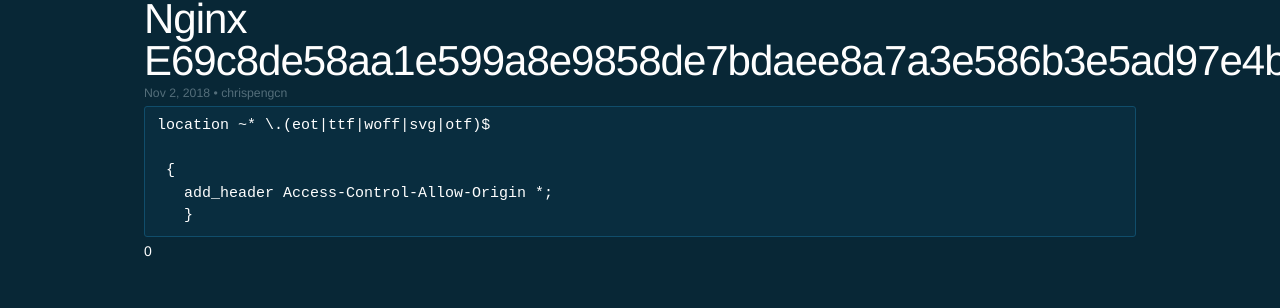
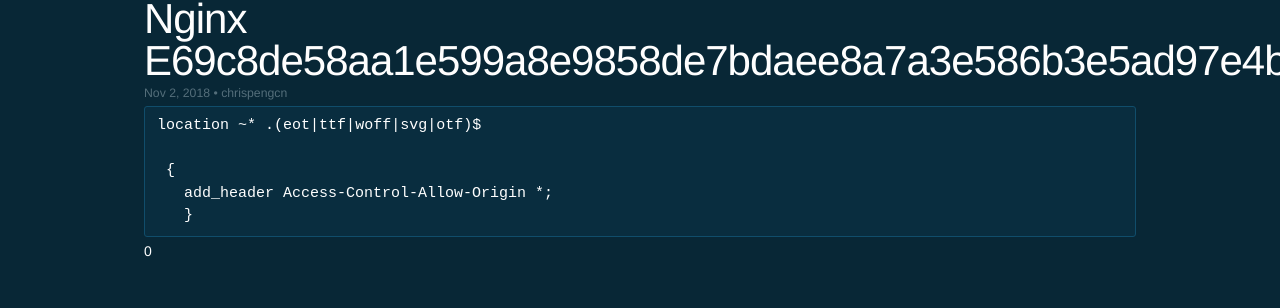
Before and after one commit to chrispengcn/chrispengcn.github.io, a Jekyll site: the page built from _posts/2018-11-02-nginx-e69c8de58aa1e599a8e9858de7bdaee8a7a3e586b3e5ad97e4bd93fonte8b7a8e59f9f.md, in a window 1280 px wide. Shown: the part 126-434 px from the top of the page. Built offline with Jekyll 4.4.1, drawn with Linux system fonts in a browser that asks for light colours.

Commit message:
Syncing _posts/2018-11-02-nginx-e69c8de58aa1e599a8e9858de7bdaee8a7a3e586b3e5ad97e4bd93fonte8b7a8e59f9f.md from WordPress at http://hss5.com (Prestashop &amp; Magento) - wpghs

```diff
--- a/_posts/2018-11-02-nginx-e69c8de58aa1e599a8e9858de7bdaee8a7a3e586b3e5ad97e4bd93fonte8b7a8e59f9f.md
+++ b/_posts/2018-11-02-nginx-e69c8de58aa1e599a8e9858de7bdaee8a7a3e586b3e5ad97e4bd93fonte8b7a8e59f9f.md
@@ -10,7 +10,7 @@
 published: true
 post_date: 2018-11-02 14:39:28
 ---
-<pre>location ~<span class="hljs-subst">*</span> <span class="hljs-subst">\</span><span class="hljs-built_in">.</span>(eot<span class="hljs-subst">|</span>ttf<span class="hljs-subst">|</span>woff<span class="hljs-subst">|</span>svg<span class="hljs-subst">|</span>otf)$
+<pre>location ~<span class="hljs-subst">*</span> <span class="hljs-subst"></span><span class="hljs-built_in">.</span>(eot<span class="hljs-subst">|</span>ttf<span class="hljs-subst">|</span>woff<span class="hljs-subst">|</span>svg<span class="hljs-subst">|</span>otf)$
 
  {
    add_header Access<span class="hljs-attribute">-Control</span><span class="hljs-attribute">-Allow</span><span class="hljs-attribute">-Origin</span> <span class="hljs-subst">*</span>;
```
